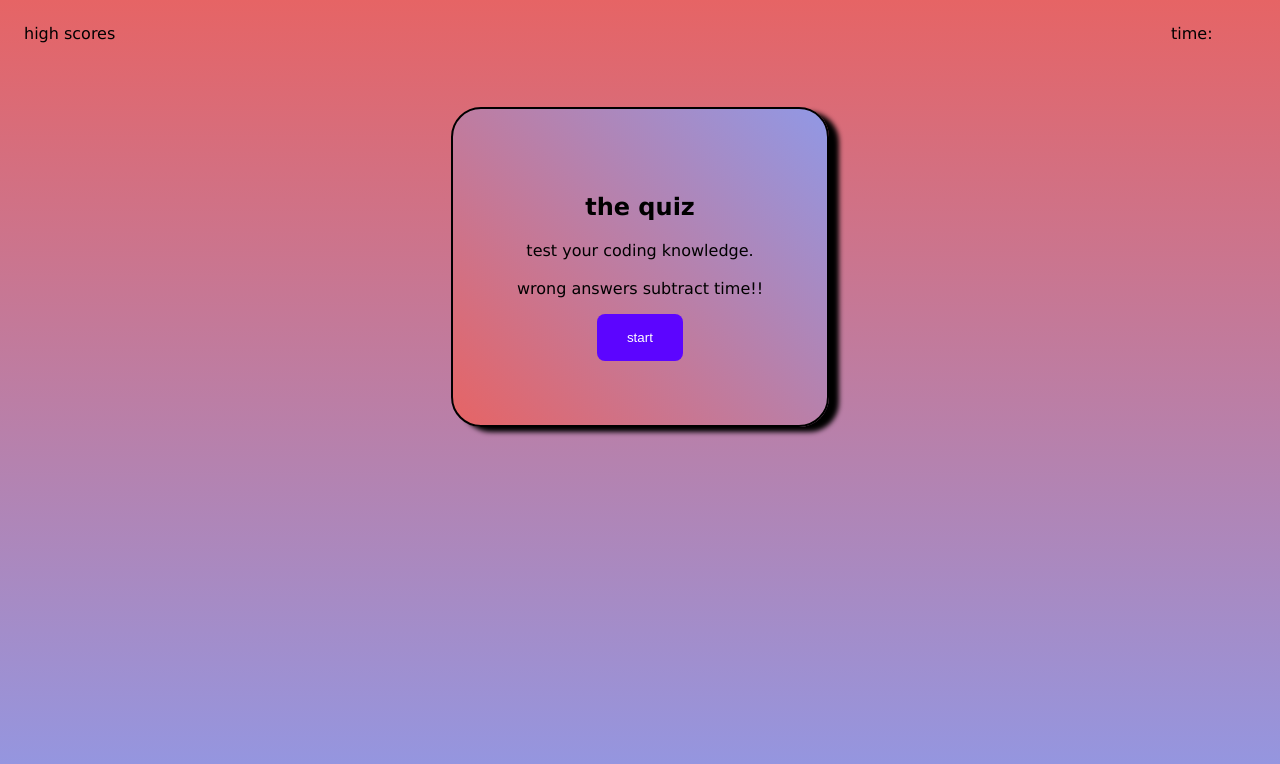
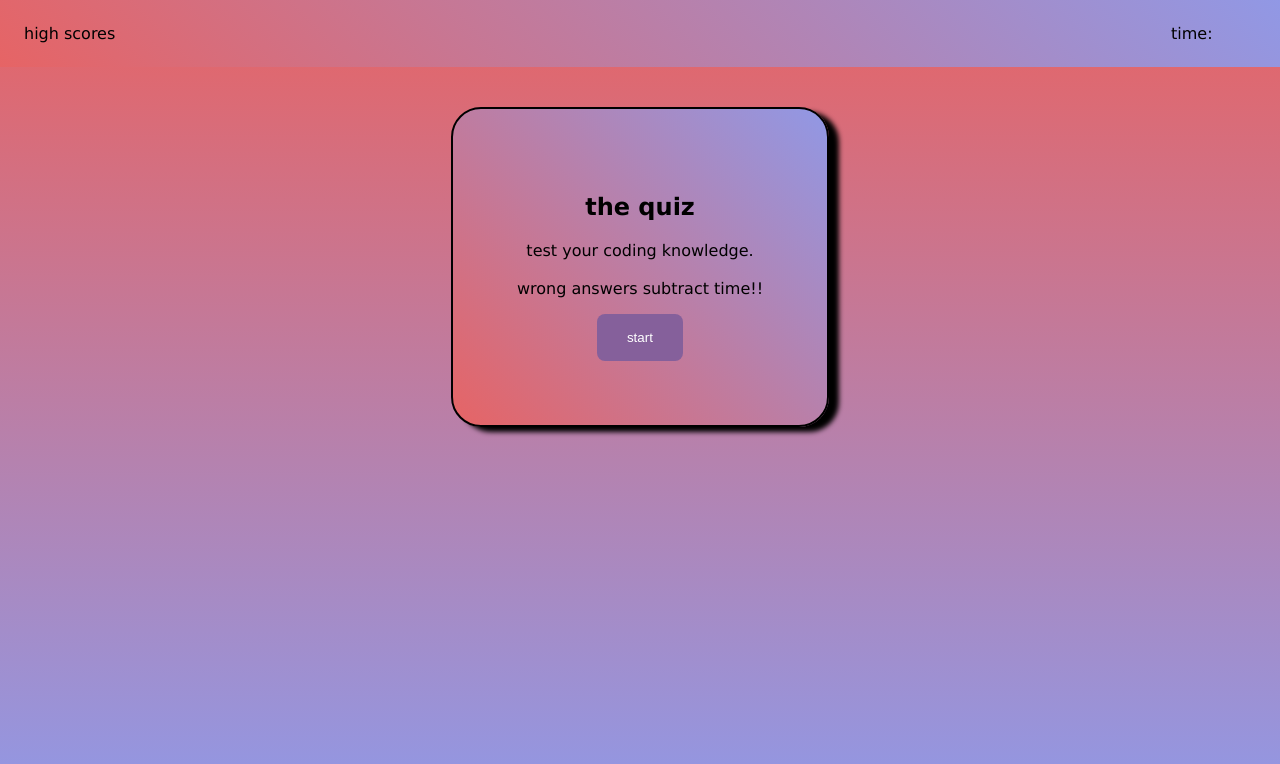
Before and after one commit to doctordutch/thequiz, a plain HTML site: page index.html in a window 1280 px wide. Drawn offline with Linux system fonts and the light colour scheme.

Commit message:
css and refactoring

```diff
--- a/assets/css/styles.css
+++ b/assets/css/styles.css
@@ -2,7 +2,6 @@
 
 body {
     font-family: Verdana;
-    /*background-color: #ffffff;*/
     background: linear-gradient(#e66465, #9198e5);
     margin: 0px;
   }
@@ -12,7 +11,7 @@ body {
   header {
     display: flex;
     justify-content: space-between;
-    background: linear-gradient(45deg, #9198e5, #e66465, );
+    background: linear-gradient(45deg, #e66465, #9198e5);
     color: black;
     padding: 3vh;
   }
@@ -36,7 +35,7 @@ body {
   .button {
     display: block;
     color: #ffffff;
-    background-color: #5c05ff;
+    background-color: #85609b;
     padding: 2vh;
     border-radius: 8px;
     border: none;
```
